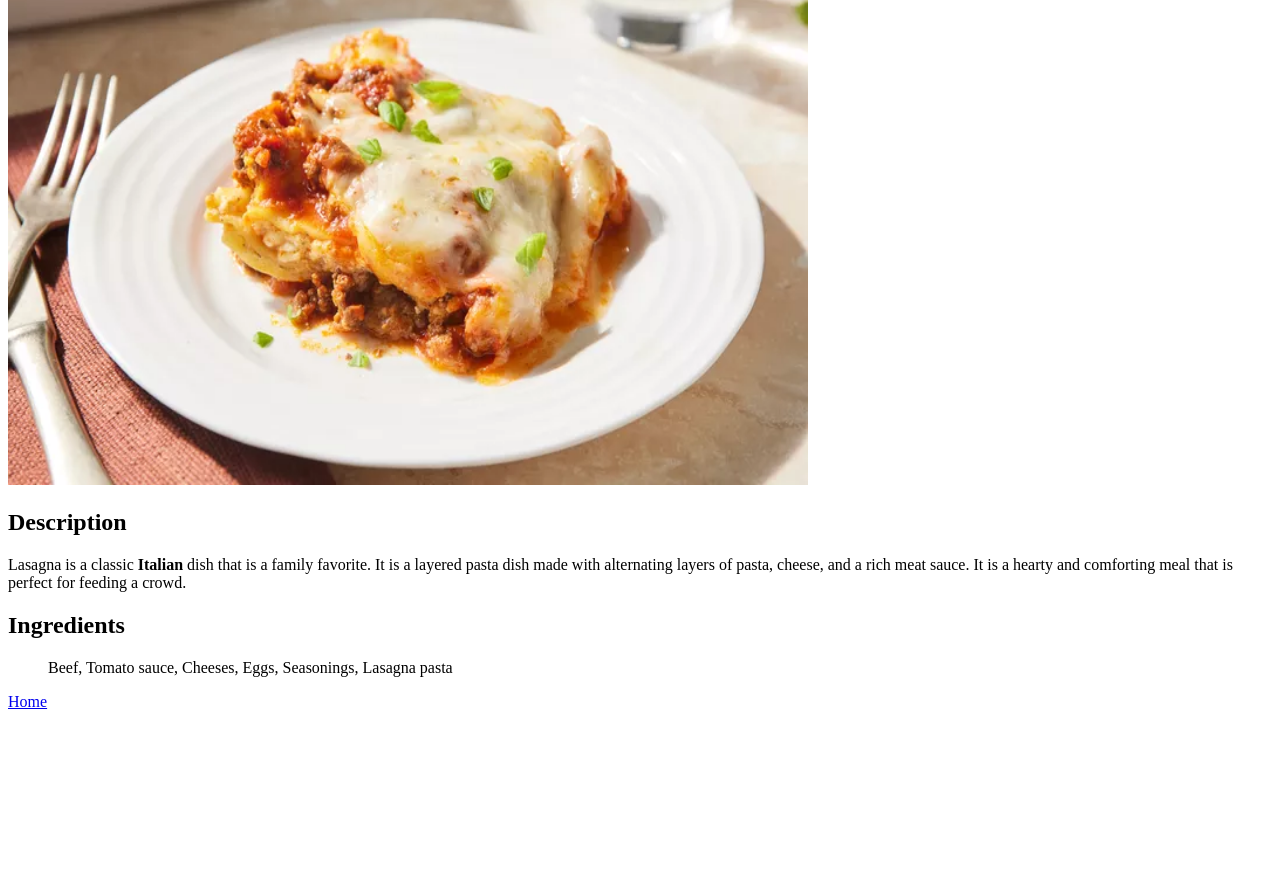
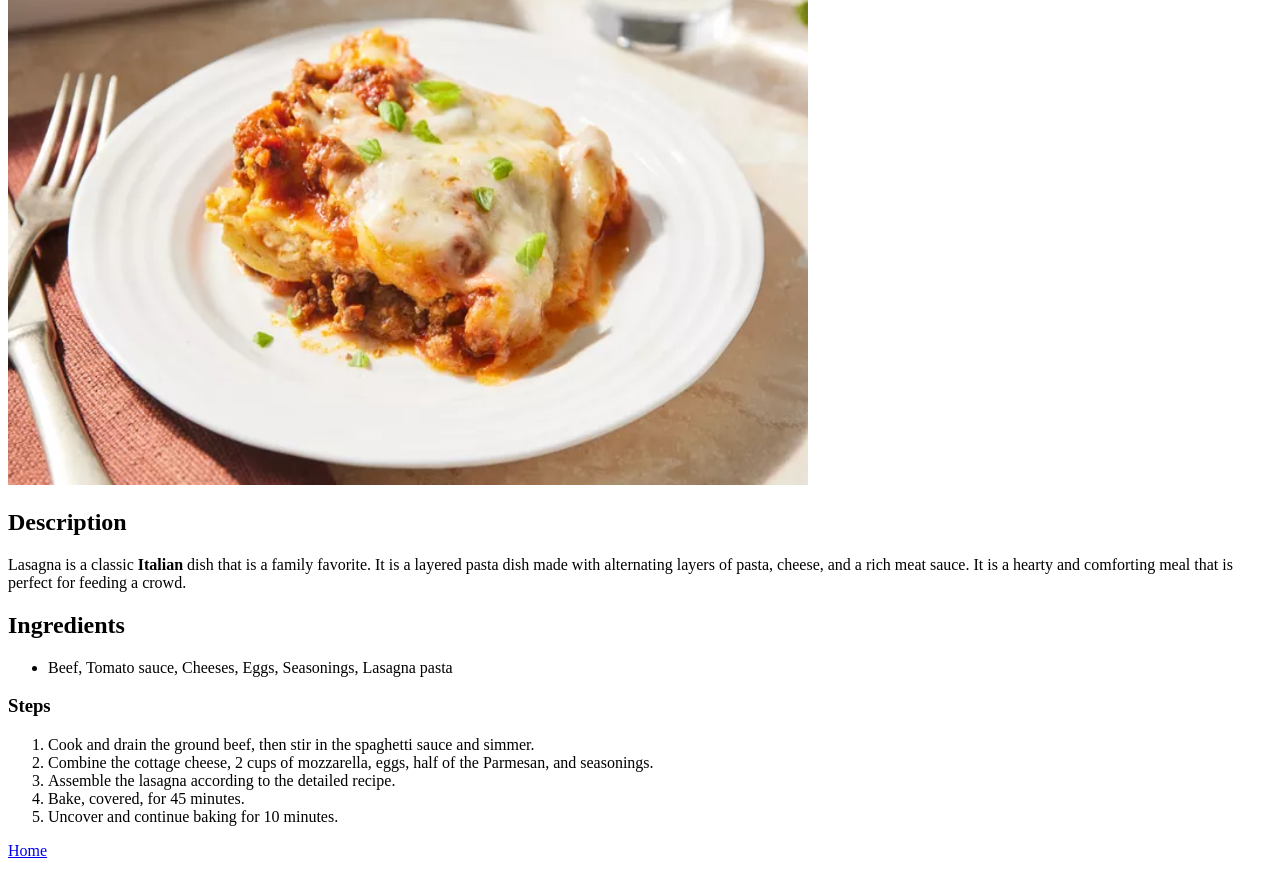
Before and after one commit to LuKa44x/odine-recipes, a plain HTML site: page recipes/lasagna.html in a window 1280 px wide. Shown: the part 245-1121 px from the top of the page. Before the commit the page ends 972 px from the top, so only its background shows below. Drawn offline with Linux system fonts and the light colour scheme.

Commit message:
Add <h2> and <ol> tags to lasagna.html
Add Steps heading and an ordered list to the lasagna recipe,
for the steps to follow when making the lasagna.

```diff
--- a/recipes/lasagna.html
+++ b/recipes/lasagna.html
@@ -12,8 +12,14 @@
     It is a layered pasta dish made with alternating layers of pasta,
     cheese, and a rich meat sauce. It is a hearty and comforting meal that is perfect for feeding a crowd.</p>
     <h2>Ingredients</h2>
-    <ul>Beef, Tomato sauce, Cheeses, Eggs, Seasonings, Lasagna pasta</ul>
-
+    <ul><li>Beef, Tomato sauce, Cheeses, Eggs, Seasonings, Lasagna pasta</li></ul>
+    <h3>Steps</h3>
+    <ol><li>Cook and drain the ground beef, then stir in the spaghetti sauce and simmer. </li>
+        <li>Combine the cottage cheese, 2 cups of mozzarella, eggs, half of the Parmesan, and seasonings.</li>
+        <li>Assemble the lasagna according to the detailed recipe.</li>
+        <li>Bake, covered, for 45 minutes.</li>
+        <li>Uncover and continue baking for 10 minutes.</li>
+    </ol>
     <p><a href="../index.html">Home</a></p>
 </body>
 </html>
```
